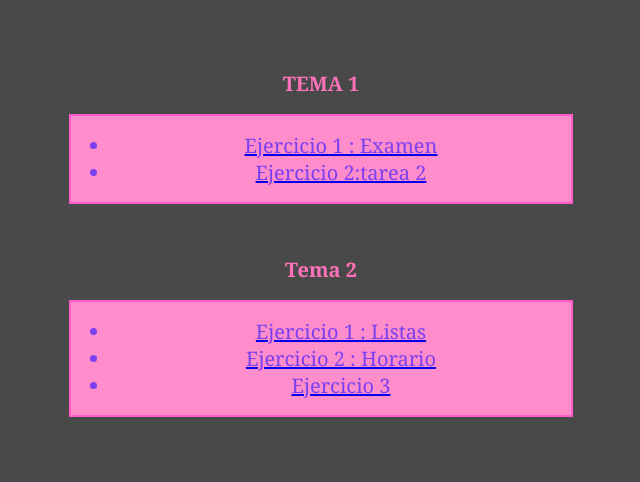
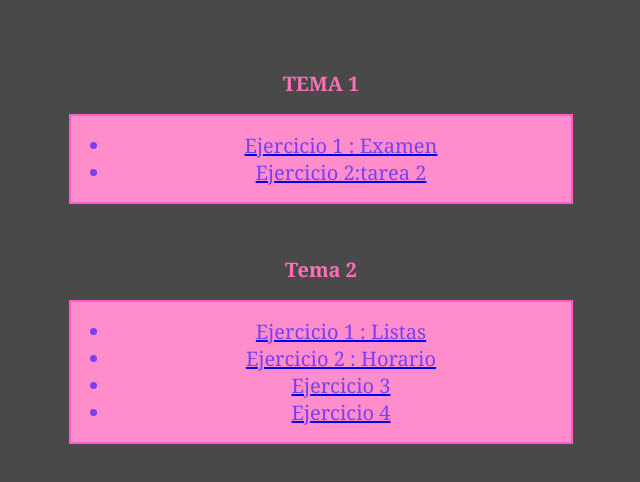
Before and after one commit to mabajim065/LENGUAJE-DE-MARCAS-M, a plain HTML site: page index.html in a window 1280 px wide. Shown: the part 210-692 px from the top of the page, without its empty margins (319-959 px from the left). Drawn offline with Linux system fonts and the light colour scheme.

Commit message:
Update index.html

```diff
--- a/index.html
+++ b/index.html
@@ -70,6 +70,7 @@
                 <a href="TEMA2/EJERCICIO LISTAS/Eje1listas.html"><li> Ejercicio 1 : Listas </li></a>
                 <a href="TEMA2/HORARIO/horarioclase.html"><li> Ejercicio 2 : Horario </li></a>
                 <a href="TEMA2/FRAME/FRAME1"><li>Ejercicio 3 </li></a>
+                <a href="TEMA2/SELECCION/EJEMPLOSELECCION"><li>Ejercicio 4 </li></a>
         </ul>
     </div>
 </html>
```
